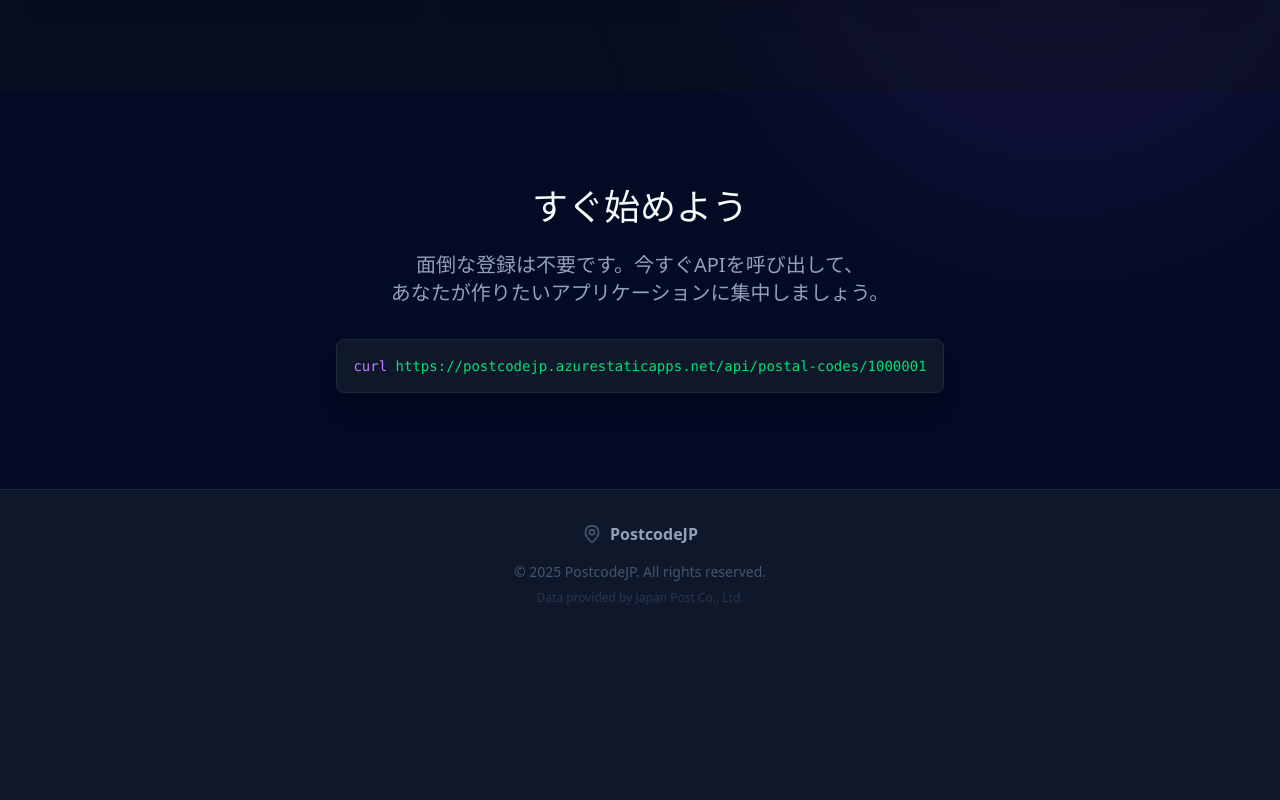
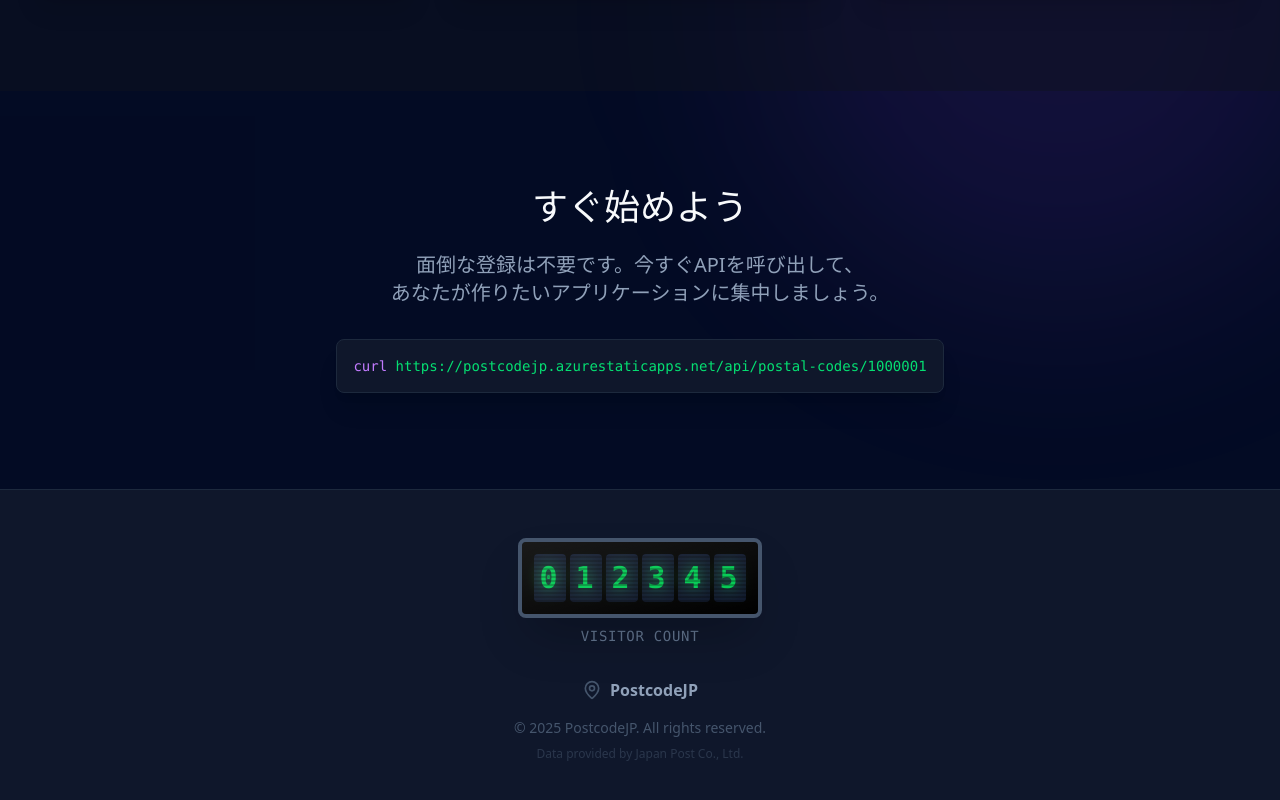
Before and after one commit to Yorihito/postcodejp, a React (Vite) app in the folder frontend/: page / in a window 1280 px wide. Shown: the part 1409-2209 px from the top of the page. Before the commit the page ends 2047 px from the top, so only its background shows below. Built offline with nearby package versions, Linux system fonts and the light colour scheme; no server answers.

Commit message:
feat: add nostalgic visitor counter

```diff
--- a/frontend/src/components/pages/LandingPage.tsx
+++ b/frontend/src/components/pages/LandingPage.tsx
@@ -3,6 +3,7 @@
 import { Button } from '../ui/Button';
 import { Card } from '../ui/Card';
 import { Link } from 'react-router-dom';
+import { RetroCounter } from '../ui/RetroCounter';
 
 export function LandingPage() {
     return (
@@ -108,7 +109,10 @@
                 </div>
             </section>
 
-            <footer className="py-8 text-center text-slate-600 border-t border-slate-800 bg-slate-900">
+            <footer className="py-12 text-center text-slate-600 border-t border-slate-800 bg-slate-900">
+                <div className="flex flex-col items-center gap-6 mb-8">
+                    <RetroCounter />
+                </div>
                 <div className="flex items-center justify-center gap-2 mb-4">
                     <MapPin className="w-5 h-5" />
                     <span className="font-bold text-slate-400">PostcodeJP</span>
--- /dev/null
+++ b/frontend/src/components/ui/RetroCounter.tsx
@@ -0,0 +1,63 @@
+import { useEffect, useState } from 'react';
+import { cn } from './Button';
+
+export function RetroCounter() {
+    const [count, setCount] = useState<number | null>(null);
+    const [loading, setLoading] = useState(true);
+
+    useEffect(() => {
+        // API呼び出しでカウントを取得（本番環境ではAPIエンドポイントを使用）
+        // ローカル開発時はモック動作または実際のエンドポイントへプロキシ
+        const fetchCount = async () => {
+            try {
+                const API_BASE_URL = import.meta.env.VITE_API_BASE_URL || "https://postcodejp.azurestaticapps.net/api";
+                const res = await fetch(`${API_BASE_URL}/counter`);
+                if (res.ok) {
+                    const data = await res.json();
+                    setCount(data.count);
+                } else {
+                    // フォールバック（APIがない場合など）
+                    console.error("Counter API error");
+                    setCount(12345);
+                }
+            } catch (err) {
+                console.error("Counter fetch failed", err);
+                setCount(12345);
+            } finally {
+                setLoading(false);
+            }
+        };
+
+        fetchCount();
+    }, []);
+
+    // 数字を6桁の文字列に変換（0埋め）
+    const displayCount = (count || 0).toString().padStart(6, '0');
+
+    return (
+        <div className="flex flex-col items-center gap-2">
+            <div className="bg-black border-4 border-slate-600 rounded-lg p-3 shadow-2xl relative overflow-hidden group">
+                {/* ガラスの光沢エフェクト */}
+                <div className="absolute inset-0 bg-gradient-to-br from-white/10 to-transparent pointer-events-none z-10 rounded-sm"></div>
+
+                <div className="flex gap-1">
+                    {displayCount.split('').map((digit, i) => (
+                        <div key={i} className="relative w-8 h-12 bg-slate-900 flex items-center justify-center rounded">
+                            {/* 7セグメント風のフォントまたはスタイル */}
+                            <span className={cn(
+                                "text-3xl font-mono font-bold tracking-widest z-0",
+                                "text-green-500 drop-shadow-[0_0_8px_rgba(34,197,94,0.8)]",
+                                loading && "animate-pulse"
+                            )}>
+                                {digit}
+                            </span>
+                            {/* 走査線エフェクト */}
+                            <div className="absolute inset-0 bg-[linear-gradient(transparent_50%,rgba(0,0,0,0.5)_50%)] bg-[length:100%_4px] pointer-events-none opacity-50"></div>
+                        </div>
+                    ))}
+                </div>
+            </div>
+            <p className="text-sm text-slate-500 font-mono tracking-wider">VISITOR COUNT</p>
+        </div>
+    );
+}
```
Also changed, not shown: 1 other file (tests, documents, lock files or other folders).
